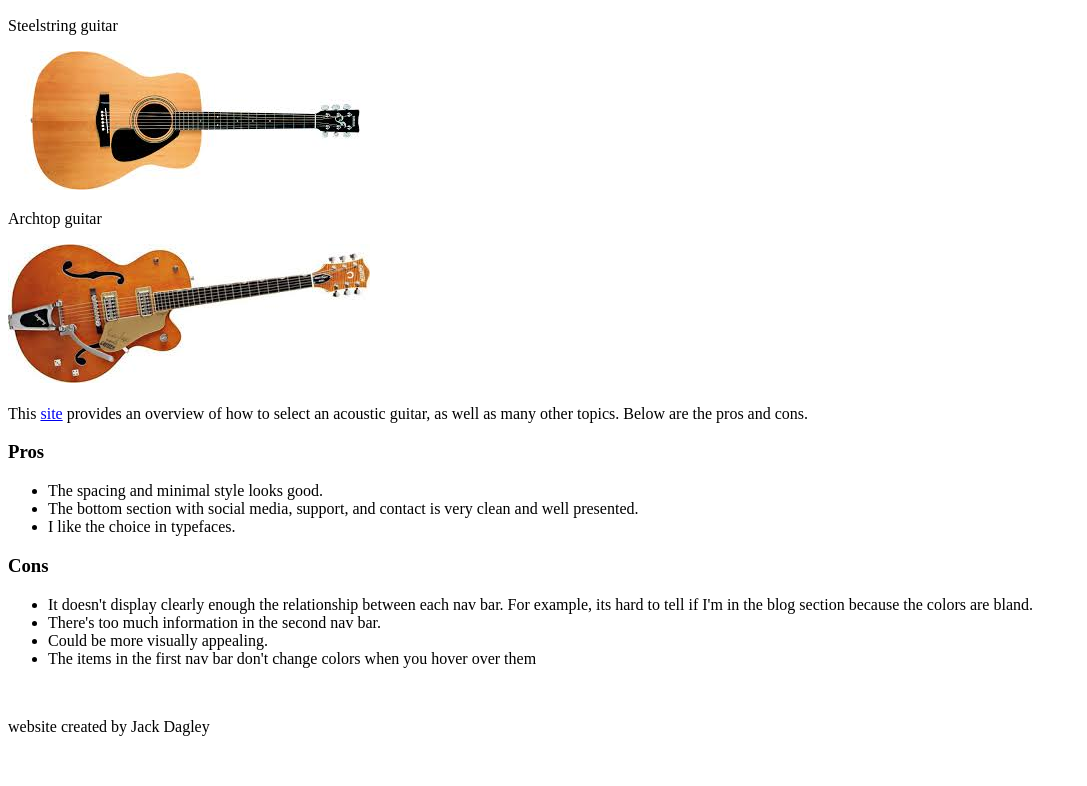
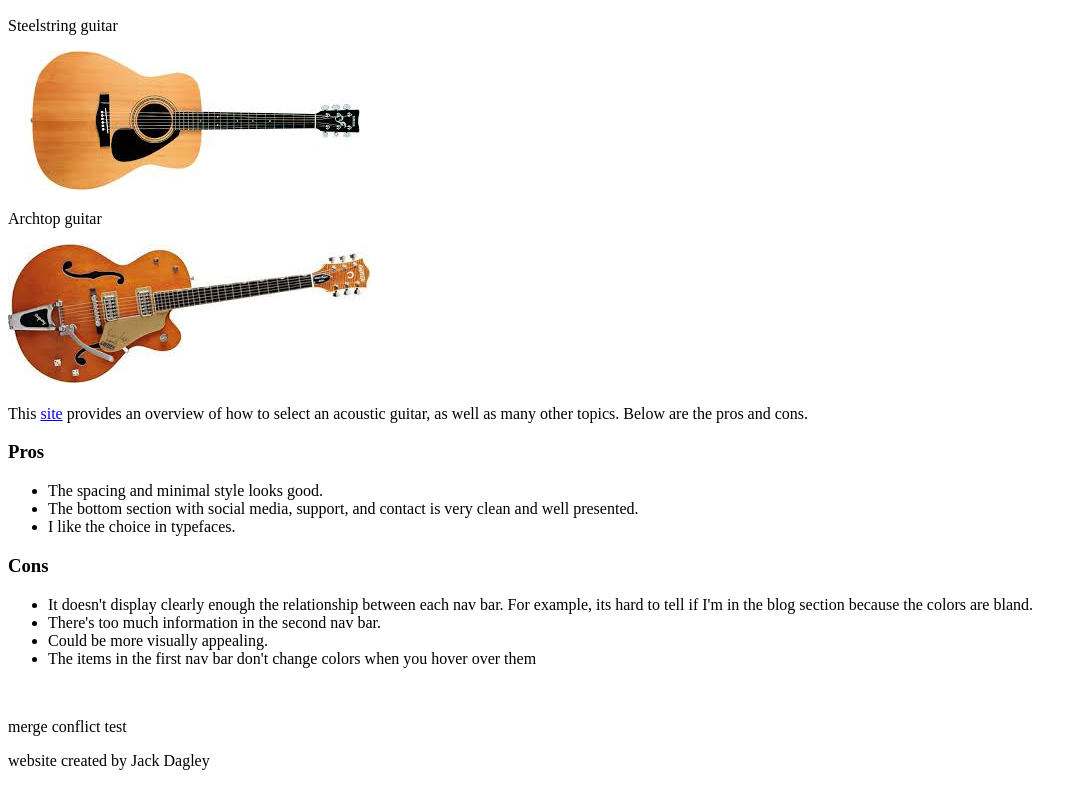
Before and after one commit to jdagley77/jdagley77.github.io, a plain HTML site: page index.html in a window 1280 px wide. Shown: the part 430-1216 px from the top of the page, without its empty margins (0-1087 px from the left). Before the commit the page ends 1182 px from the top, so only its background shows below. Drawn offline with Linux system fonts and the light colour scheme.

Commit message:
added merge conflict note

```diff
--- a/index.html
+++ b/index.html
@@ -44,6 +44,9 @@
 			</ul>
 	</aside>
 	<br>
+
+	<p>merge conflict test</p>
+
 </body>
 <footer>
 <p>website created by Jack Dagley</p>
```
